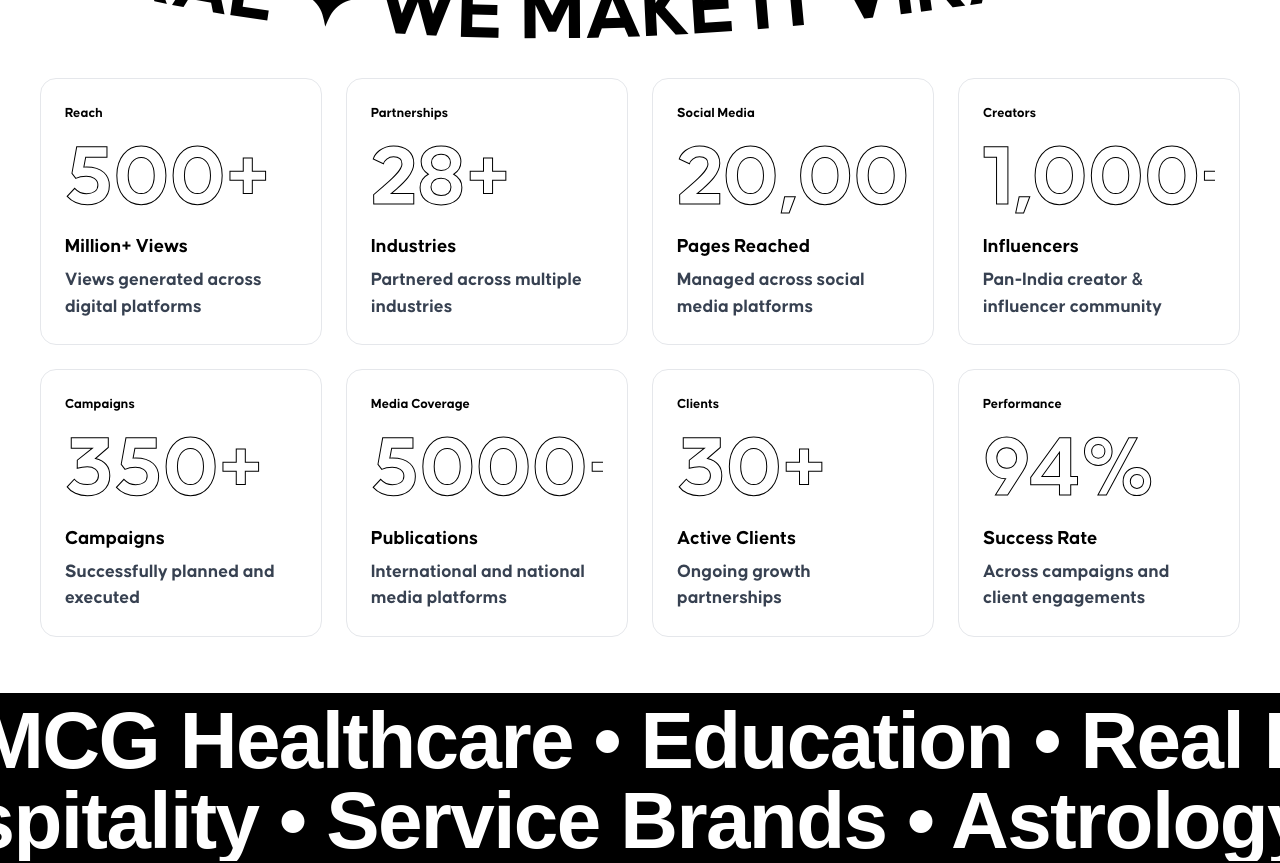
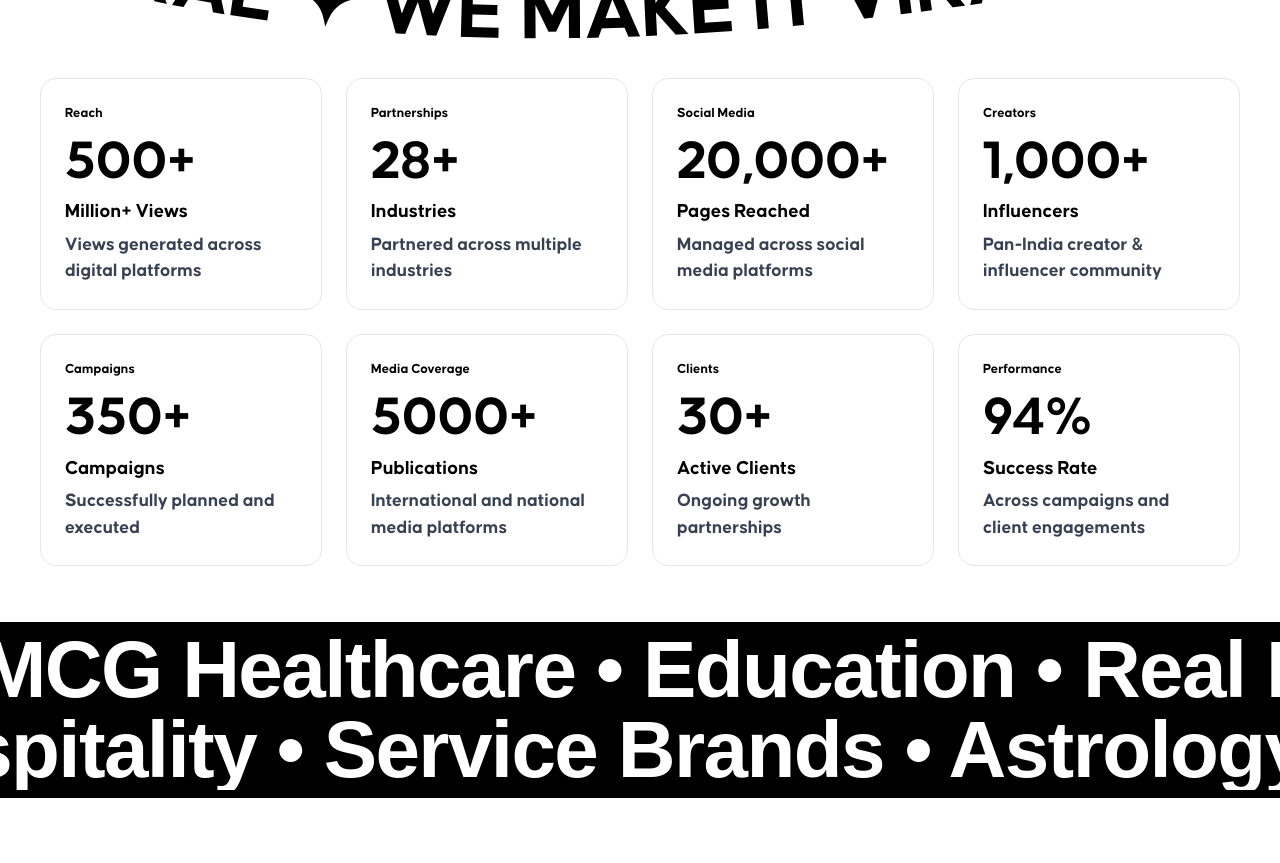
Before and after one commit to collabvision/vision09_main, a Next.js app: page / in a window 1280 px wide. Shown: the part 2220-3083 px from the top of the page. Built offline with nearby package versions, Linux system fonts and the light colour scheme.

Commit message:
minor card fix

```diff
--- a/src/components/MagicBento.css
+++ b/src/components/MagicBento.css
@@ -218,8 +218,8 @@
   color: var(--purple-primary);
 }
 .magic-bento-card__title {
-  font-size: 5.5rem;
+  font-size: 3.5rem;
   font-weight: 800;
-  color: transparent;
-  -webkit-text-stroke: 1px #000;
+  color: black;
+  /* -webkit-text-stroke: 1px #000; */
 }
```
